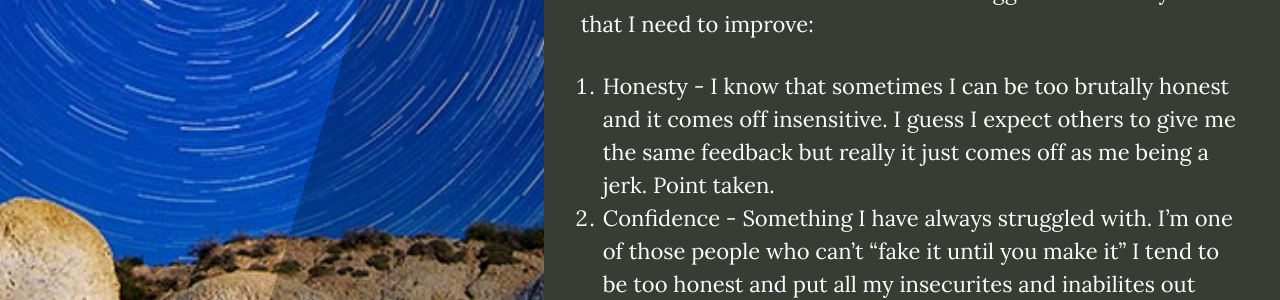
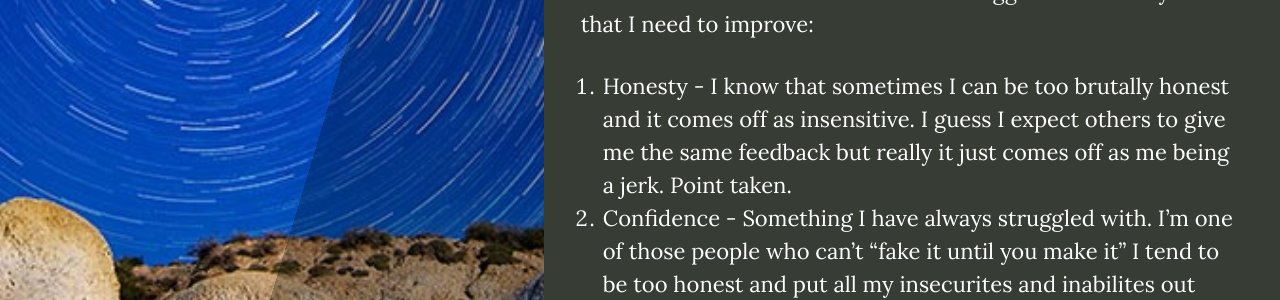
Before and after one commit to brianmaierjr/brianmaierjr.github.io, a Jekyll site: the page built from _posts/2016-06-09-this-means-a-lot.md, in a window 1280 px wide. Shown: the part 608-908 px from the top of the page. Built offline with Jekyll 4.4.1, drawn with Linux system fonts in a browser that asks for light colours; nearby versions of some CDN libraries; comment, search, counter and statistics services are not loaded.

```diff
--- a/_posts/2016-06-09-this-means-a-lot.md
+++ b/_posts/2016-06-09-this-means-a-lot.md
@@ -10,7 +10,7 @@ The most positive feedback was basically hearing about my strengths from this cl
 
 Based on the emails these are the two biggest areas in my life that I need to improve:
 
-1. Honesty - I know that sometimes I can be too brutally honest and it comes off insensitive. I guess I expect others to give me the same feedback but really it just comes off as me being a jerk. Point taken.
+1. Honesty - I know that sometimes I can be too brutally honest and it comes off as insensitive. I guess I expect others to give me the same feedback but really it just comes off as me being a jerk. Point taken.
 2. Confidence - Something I have always struggled with. I'm one of those people who can't "fake it until you make it" I tend to be too honest and put all my insecurites and inabilites out there.
 
 I have generally approached both of these areas with the same philosophy, treat people how you want to be treated. I give people brutally honest feedback because I give myself honest feedback and in return expect that from all my peers. As far as confidence I am only as confident as I feel and I can't fake it or I have trouble looking to positives because it seems like it is just sugar coating the situation.
```
